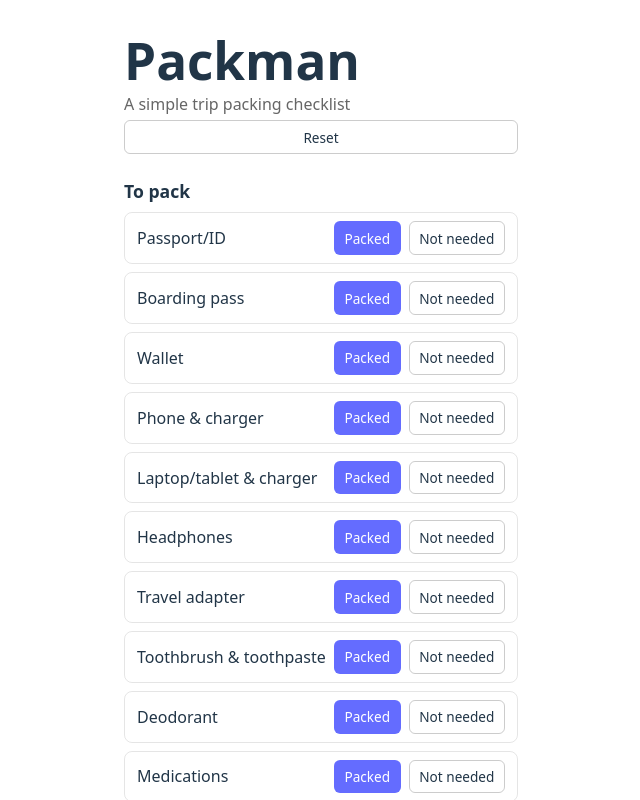
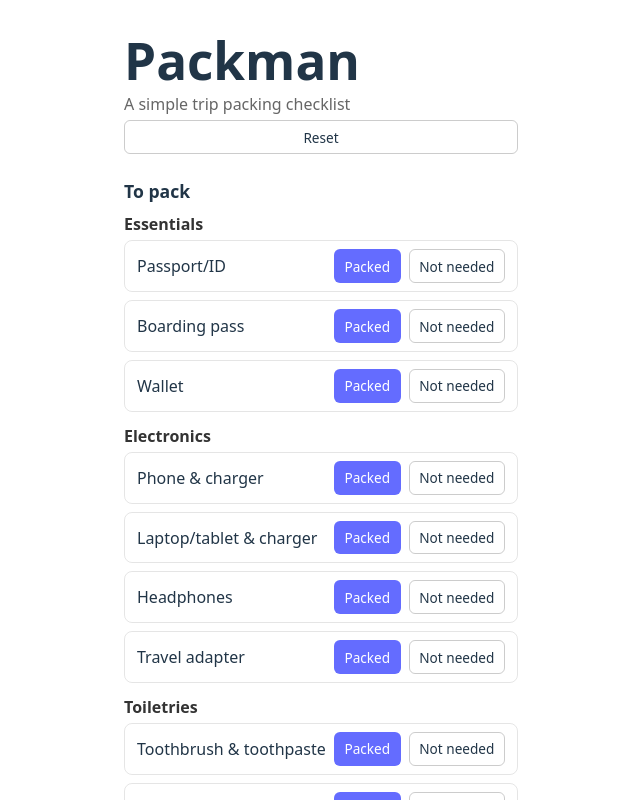
Before and after one commit to michal-mally/packman, a React (Vite) app: page / in a window 1280 px wide. Shown: the top 800 px of the page, without its empty margins (319-959 px from the left). Built offline with nearby package versions, Linux system fonts and the light colour scheme.

Commit message:
The items are now grouped.

```diff
--- a/src/App.css
+++ b/src/App.css
@@ -100,6 +100,16 @@
   font-size: 0.9rem;
 }
 
+.group {
+  margin-bottom: 0.75rem;
+}
+
+.group-title {
+  margin: 0.25rem 0;
+  font-size: 1rem;
+  color: #333;
+}
+
 @media (max-width: 760px) {
   .columns {
     grid-template-columns: 1fr;
--- a/src/App.tsx
+++ b/src/App.tsx
@@ -7,9 +7,32 @@ type Item = {
   id: string
   name: string
   status: ItemStatus
+  category?: string
 }
 
 const STORAGE_KEY = 'packman.items.v1'
+
+const CATEGORY_ORDER = ['Essentials', 'Electronics', 'Toiletries', 'Clothes', 'Accessories', 'Food', 'Other'] as const
+
+function categorize(name: string): string {
+  const n = name.toLowerCase()
+  if (['passport/id', 'boarding pass', 'wallet'].some((k) => n.includes(k))) return 'Essentials'
+  if (
+    ['phone', 'charger', 'laptop', 'tablet', 'headphones', 'adapter'].some((k) => n.includes(k))
+  )
+    return 'Electronics'
+  if (['toothbrush', 'toothpaste', 'deodorant', 'medication', 'medications'].some((k) => n.includes(k)))
+    return 'Toiletries'
+  if (
+    ['socks', 'underwear', 't-shirts', 't-shirt', 'pants', 'shorts', 'jacket', 'sweater', 'shoes'].some((k) =>
+      n.includes(k)
+    )
+  )
+    return 'Clothes'
+  if (['sunglasses', 'water bottle'].some((k) => n.includes(k))) return 'Accessories'
+  if (['snack', 'snacks'].some((k) => n.includes(k))) return 'Food'
+  return 'Other'
+}
 
 const initialNames = [
   'Passport/ID',
@@ -45,11 +68,16 @@ function App() {
             (it: any) =>
               it && typeof it.id === 'string' && typeof it.name === 'string' && okStatuses.includes(it.status)
           )
-          if (valid) return parsed as Item[]
+          if (valid)
+            return (parsed as Item[]).map((it, idx) => ({
+              ...it,
+              id: typeof it.id === 'string' ? it.id : String(idx + 1),
+              category: it.category ?? categorize(it.name),
+            }))
         }
       }
     } catch {}
-    return initialNames.map((name, i) => ({ id: String(i + 1), name, status: 'default' }))
+    return initialNames.map((name, i) => ({ id: String(i + 1), name, status: 'default', category: categorize(name) }))
   })
 
   const lists = useMemo(() => {
@@ -59,6 +87,24 @@ function App() {
       notNeeded: items.filter((i) => i.status === 'not-needed'),
     }
   }, [items])
+
+  const groupedDefault = useMemo(() => {
+    const m = new Map<string, Item[]>()
+    for (const it of lists.default) {
+      const cat = it.category ?? categorize(it.name)
+      const arr = m.get(cat) ?? []
+      arr.push(it)
+      m.set(cat, arr)
+    }
+    return m
+  }, [lists.default])
+
+  const orderedDefaultCategories = useMemo(() => {
+    const present = Array.from(groupedDefault.keys())
+    const ordered = CATEGORY_ORDER.filter((c) => present.includes(c as string)) as string[]
+    const others = present.filter((c) => !CATEGORY_ORDER.includes(c as any))
+    return [...ordered, ...others]
+  }, [groupedDefault])
 
   useEffect(() => {
     try {
@@ -73,7 +119,7 @@ function App() {
   const restore = (id: string) => setStatus(id, 'default')
 
   const resetAll = () => {
-    const initial = initialNames.map((name, i) => ({ id: String(i + 1), name, status: 'default' as ItemStatus }))
+    const initial = initialNames.map((name, i) => ({ id: String(i + 1), name, status: 'default' as ItemStatus, category: categorize(name) }))
     // Optional confirmation to prevent accidental reset
     if (window.confirm('Reset all items to the initial state?')) {
       setItems(initial)
@@ -101,8 +147,11 @@ function App() {
           {lists.default.length === 0 && (
             <p className="empty">Nothing left here. Nice!</p>
           )}
+          {orderedDefaultCategories.map((cat) => (
+            <div key={cat} className="group">
+              <h3 className="group-title">{cat}</h3>
               <ul className="items">
-            {lists.default.map((item) => (
+                {groupedDefault.get(cat)!.map((item) => (
                   <li key={item.id} className="item">
                     <span className="title">{item.name}</span>
                     <div className="actions">
@@ -124,6 +173,8 @@ function App() {
                   </li>
                 ))}
               </ul>
+            </div>
+          ))}
         </section>
 
         <section className="column">
```
Lines whose indentation alone changed are shown as unchanged.
